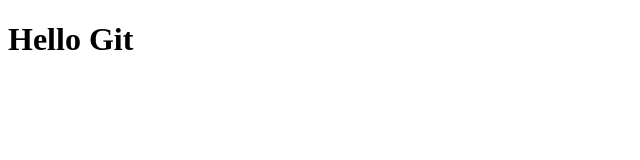
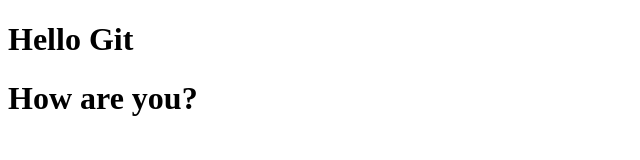
Before and after one commit to JaturapatCheunjaratsup/myapp, a plain HTML site: page index.html/index.html in a window 1280 px wide. Shown: the whole page, without its empty margins (0-640 px from the left). Drawn offline with Linux system fonts and the light colour scheme.

Commit message:
add How are you?

```diff
--- a/index.html/index.html
+++ b/index.html/index.html
@@ -5,5 +5,6 @@
 </head>
 <body>
     <h1>Hello Git</h1>
+    <h1>How are you?</h1>
 </body>
 </html>
```
